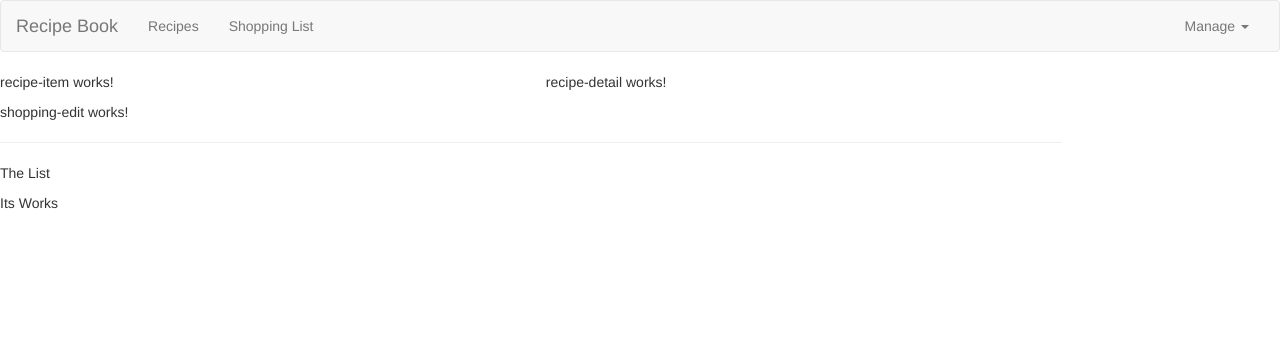
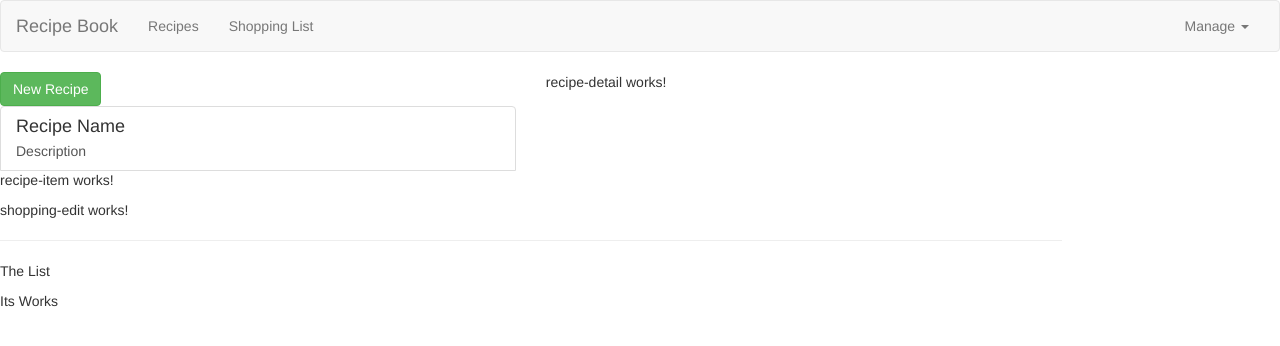
Before and after one commit to jemikanegara/angular-recipes-book, an Angular app: page / in a window 1280 px wide. Shown: the top 346 px of the page. Built offline with nearby package versions, Linux system fonts and the light colour scheme.

Commit message:
add content to recipes component

```diff
--- a/src/app/recipes/recipe-list/recipe-list.component.html
+++ b/src/app/recipes/recipe-list/recipe-list.component.html
@@ -1 +1,19 @@
-<app-recipe-item></app-recipe-item>
+<div class="row">
+  <div class="col-xs-12">
+    <button class="btn btn-success">New Recipe</button>
+  </div>
+</div>
+<div class="row">
+  <div class="col-xs-12">
+    <a href="#" class="list-group-item clearfix">
+      <div class="pull-left">
+        <h4 class="list-group-item-heading">Recipe Name</h4>
+        <p class="list-group-item-text">Description</p>
+      </div>
+      <div class="pull-right">
+        <img src="" alt="" class="img-responsive" style="max-height: 50px;" />
+      </div>
+    </a>
+    <app-recipe-item></app-recipe-item>
+  </div>
+</div>
--- a/src/app/recipes/recipe-list/recipe-list.component.ts
+++ b/src/app/recipes/recipe-list/recipe-list.component.ts
@@ -1,4 +1,5 @@
 import { Component, OnInit } from "@angular/core";
+import { Recipe } from "../recipe.model";
 
 @Component({
   selector: "app-recipe-list",
@@ -6,7 +7,13 @@ import { Component, OnInit } from "@angular/core";
   styleUrls: ["./recipe-list.component.css"]
 })
 export class RecipeListComponent implements OnInit {
-  recipes = [];
+  recipes: Recipe[] = [
+    new Recipe(
+      "A Test Recipe",
+      "This is simply a test",
+      "https://cdn.pixabay.com/photo/2018/06/01/20/28/chicken-3447092_960_720.jpg"
+    )
+  ];
   constructor() {}
 
   ngOnInit() {}
```
